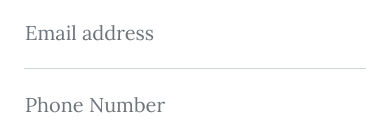
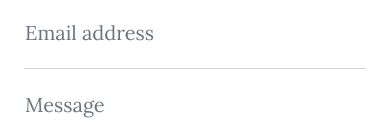
Before and after one commit to GitMarshallBill/my_personal_site, a plain HTML site: page contact.html in a window 390 px wide. Shown: the part 704-844 px from the top of the page. Drawn offline with nearby package versions, Linux system fonts and the light colour scheme.

Commit message:
Update contact.html
remove phone number field

```diff
--- a/contact.html
+++ b/contact.html
@@ -72,11 +72,6 @@
                                     <label for="email">Email address</label>
                                     <div class="invalid-feedback" data-sb-feedback="email:required">An email is required.</div>
                                     <div class="invalid-feedback" data-sb-feedback="email:email">Email is not valid.</div>
-                                </div>
-                                <div class="form-floating">
-                                    <input class="form-control" id="phone" type="tel" placeholder="Enter your phone number..." data-sb-validations="required" />
-                                    <label for="phone">Phone Number</label>
-                                    <div class="invalid-feedback" data-sb-feedback="phone:required">A phone number is required.</div>
                                 </div>
                                 <div class="form-floating">
                                     <textarea class="form-control" id="message" placeholder="Enter your message here..." style="height: 12rem" data-sb-validations="required"></textarea>
```
